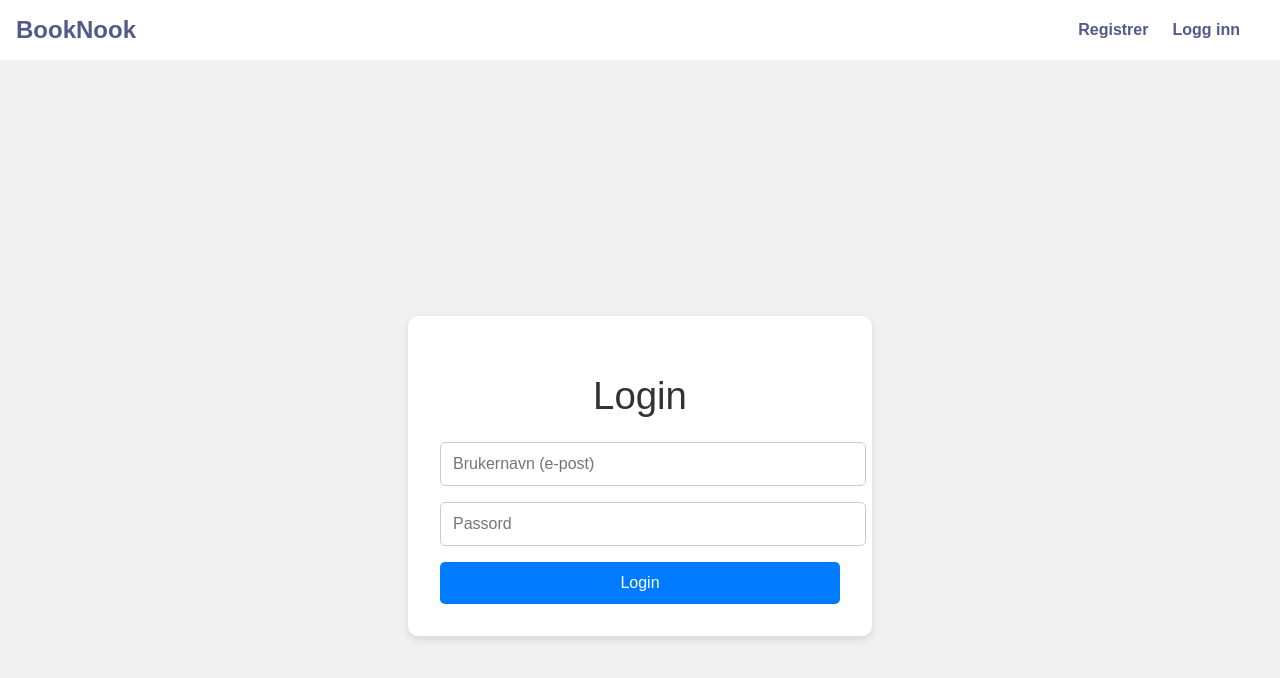
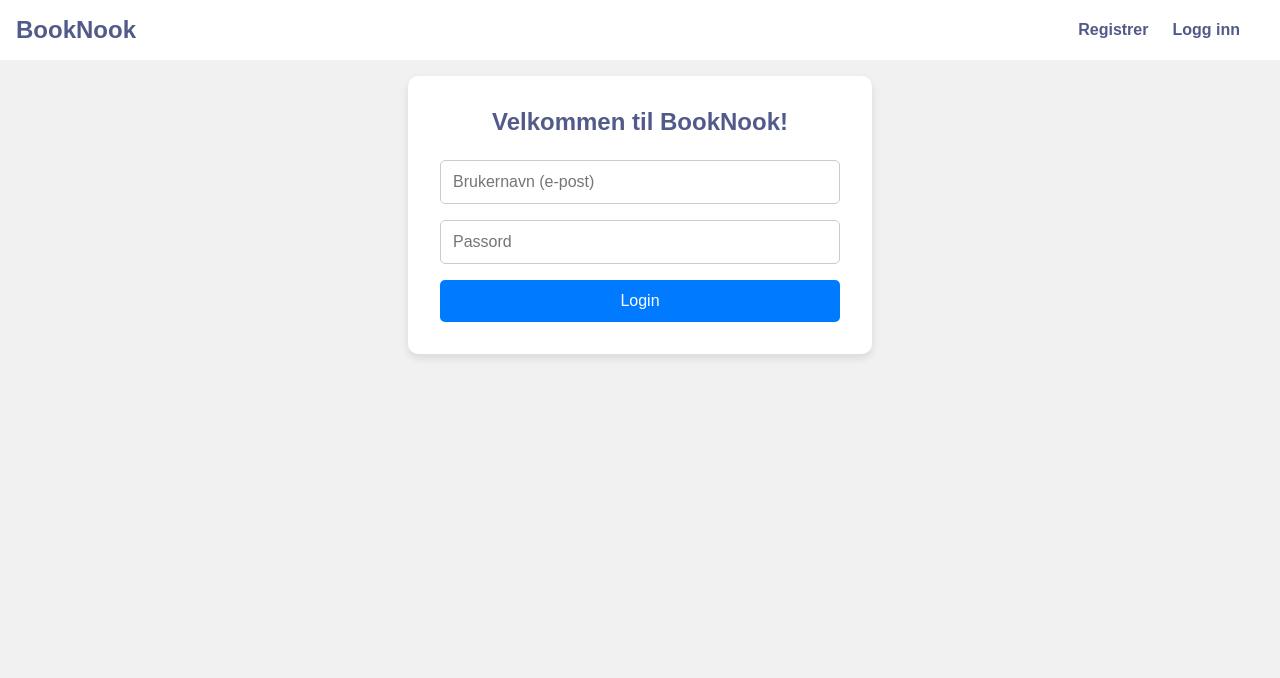
Before and after one commit to Glaum96/BookNook_frontend, a SvelteKit app: page /login in a window 1280 px wide. Shown: the top 678 px of the page. Built offline with nearby package versions, Linux system fonts and the light colour scheme.

Commit message:
Improve welcome text in login screen

```diff
--- a/src/routes/login/+page.svelte
+++ b/src/routes/login/+page.svelte
@@ -3,8 +3,9 @@
 	import { goto } from '$app/navigation'
 	import { addUserToLocalStorage } from '$lib/api/users'
 
-	let username = ''
+	let userEmail = ''
 	let password = ''
+	let welcomeText = 'Velkommen til BookNook!'
 	let errorMessage = writable('')
 
 	async function handleLogin() {
@@ -14,7 +15,7 @@
 				headers: {
 					'Content-Type': 'application/json',
 				},
-				body: JSON.stringify({ username, password }),
+				body: JSON.stringify({ username: userEmail, password }),
 				credentials: 'include', // Include credentials if needed
 			})
 
@@ -33,14 +34,31 @@
 			errorMessage.set('An error occurred. Please try again.')
 		}
 	}
+
+	const updateWelcomeText = (e: Event) => {
+		userEmail = (e.target as HTMLInputElement).value
+
+		if (userEmail) {
+			const userEmailPrefix = userEmail.split('@')[0]
+			welcomeText = `Velkommen, ${userEmailPrefix}!`
+		} else {
+			welcomeText = 'Velkommen til BookNook!'
+		}
+	}
 </script>
 
 <div class="login-container">
 	<div class="login-card">
-		<h1>Login</h1>
+		<h1>{welcomeText}</h1>
 		<form on:submit|preventDefault={handleLogin}>
 			<div class="input-group">
-				<input type="text" bind:value={username} placeholder="Brukernavn (e-post)" required />
+				<input
+					type="text"
+					on:input={updateWelcomeText}
+					bind:value={userEmail}
+					placeholder="Brukernavn (e-post)"
+					required
+				/>
 			</div>
 			<div class="input-group">
 				<input type="password" bind:value={password} placeholder="Passord" required />
@@ -54,21 +72,11 @@
 </div>
 
 <style>
-	body {
-		font-family: 'Arial', sans-serif;
-		background: #f0f2f5;
-		display: flex;
-		justify-content: center;
-		align-items: center;
-		height: 100vh;
-		margin: 0;
-	}
-
 	.login-container {
 		display: flex;
 		justify-content: center;
 		align-items: center;
-		height: 100vh;
+		flex-direction: column;
 	}
 
 	.login-card {
@@ -83,7 +91,10 @@
 
 	h1 {
 		margin-bottom: 1.5rem;
-		color: #333;
+		margin-top: 0;
+		font-size: 1.5rem;
+		font-weight: bold;
+		color: #525a8a;
 	}
 
 	.input-group {
@@ -92,7 +103,7 @@
 
 	input[type='text'],
 	input[type='password'] {
-		width: 100%;
+		width: 93.5%;
 		padding: 0.75rem;
 		border: 1px solid #ccc;
 		border-radius: 5px;
```
